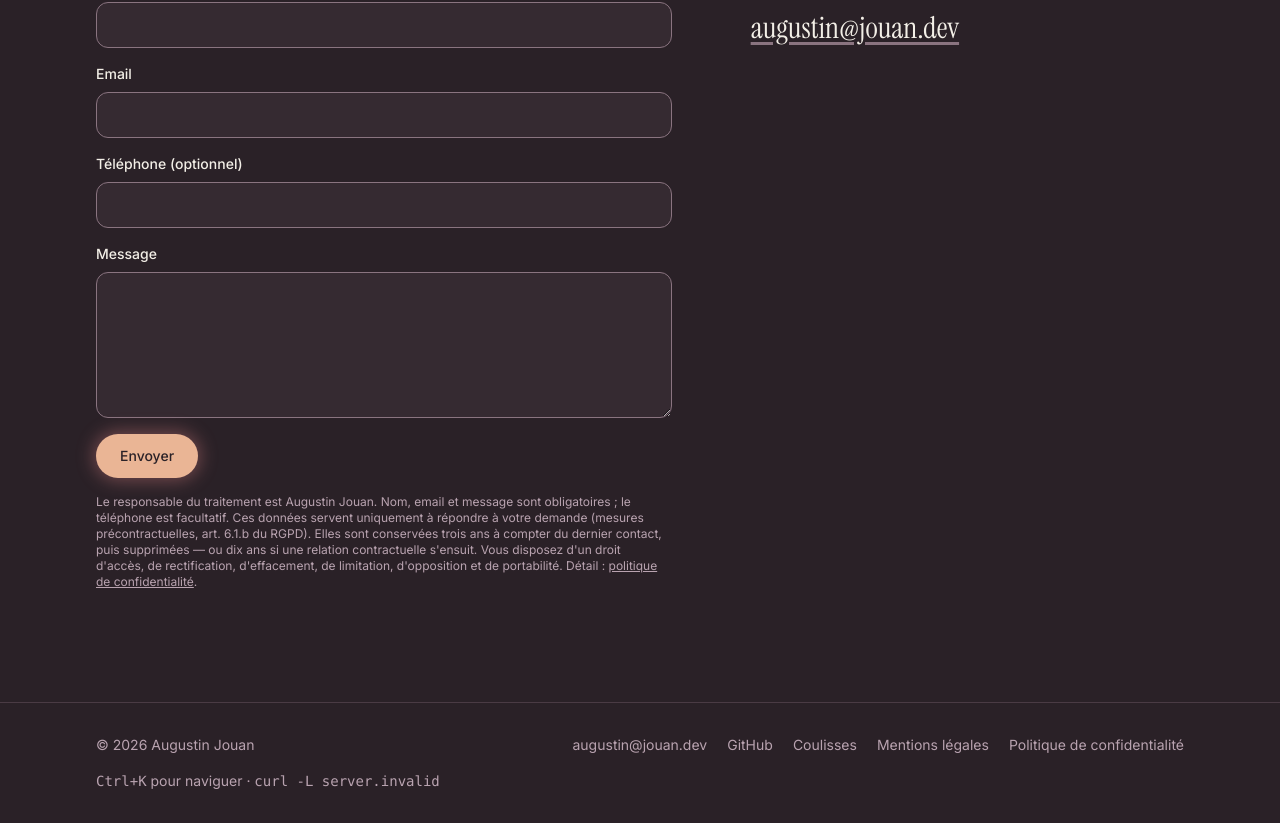
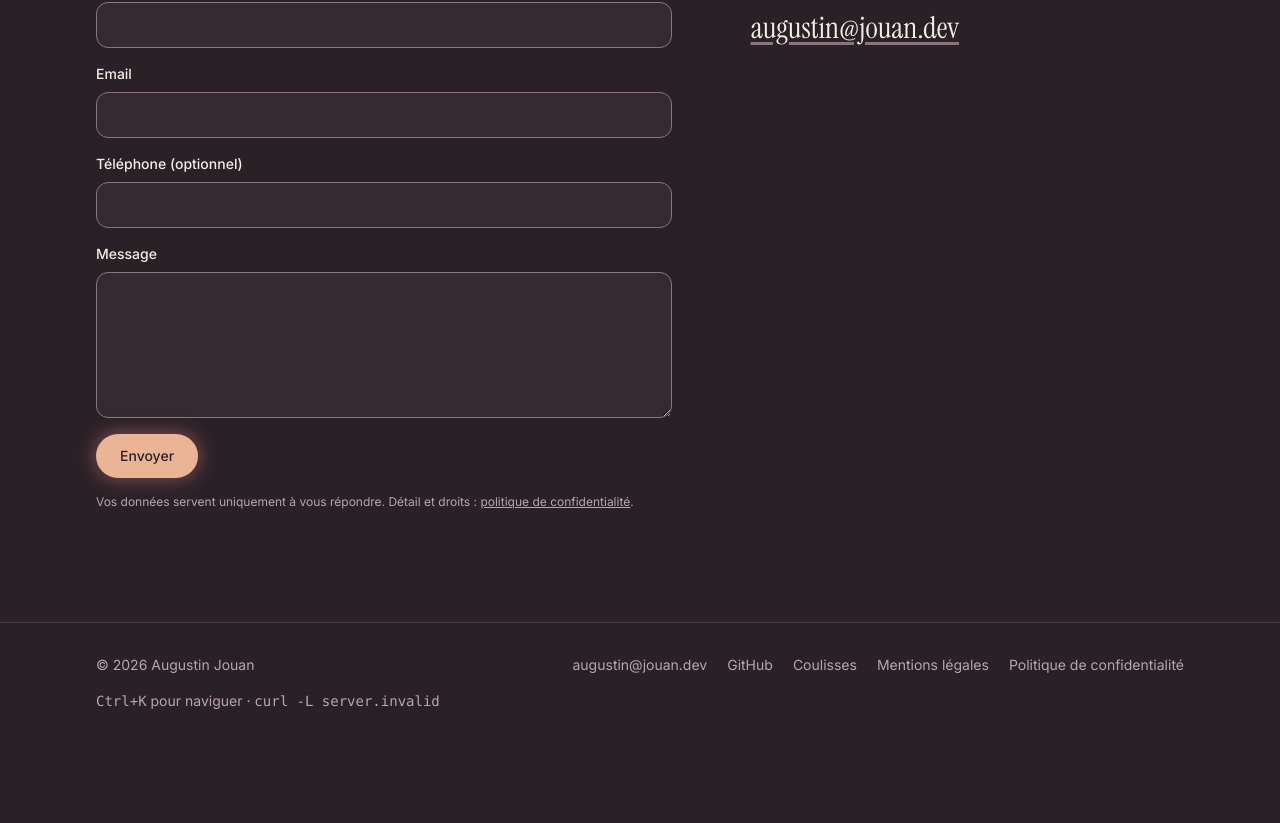
Before and after one commit to Augustin-Jouan/jouan.dev, a Next.js app in the folder apps/web/: page / in a window 1280 px wide. Shown: the part 3320-4143 px from the top of the page. After the commit the page ends 4063 px from the top, so only its background shows below. Built offline with nearby package versions, Linux system fonts and the light colour scheme; no server answers.

Commit message:
Contact : mention RGPD du formulaire réduite à une phrase (finalité, puis lien vers le détail et les droits dans la politique de confidentialité)

```diff
--- a/apps/web/components/contact/ContactForm.tsx
+++ b/apps/web/components/contact/ContactForm.tsx
@@ -7,7 +7,6 @@ import {
   type ContactFormState,
 } from "@/app/contact/actions";
 import { LIMITES } from "@/app/contact/limites";
-import { siteName } from "@/data/site";
 
 const initialState: ContactFormState = { status: "idle", message: "" };
 
@@ -100,16 +99,10 @@ export function ContactForm({ jeton }: { jeton?: string }) {
         {pending ? "Envoi…" : "Envoyer"}
       </button>
 
-      {/* Information au point de collecte, article 13 du RGPD / CNIL. */}
+      {/* Information au point de collecte (article 13 du RGPD), en deux niveaux comme le
+          recommande la CNIL : l'essentiel ici, le détail dans la politique de confidentialité. */}
       <p className="text-xs text-texte-doux">
-        Le responsable du traitement est {siteName}. Nom, email et message sont
-        obligatoires ; le téléphone est facultatif. Ces données servent
-        uniquement à répondre à votre demande (mesures précontractuelles,
-        art. 6.1.b du RGPD). Elles sont conservées trois ans à compter du
-        dernier contact, puis supprimées — ou dix ans si une relation
-        contractuelle s&apos;ensuit. Vous disposez d&apos;un droit
-        d&apos;accès, de rectification, d&apos;effacement, de limitation,
-        d&apos;opposition et de portabilité. Détail :{" "}
+        Vos données servent uniquement à vous répondre. Détail et droits :{" "}
         <Link href="/politique-de-confidentialite" className="underline">
           politique de confidentialité
         </Link>
```
Also changed, not shown: 1 other file (tests, documents, lock files or other folders).
